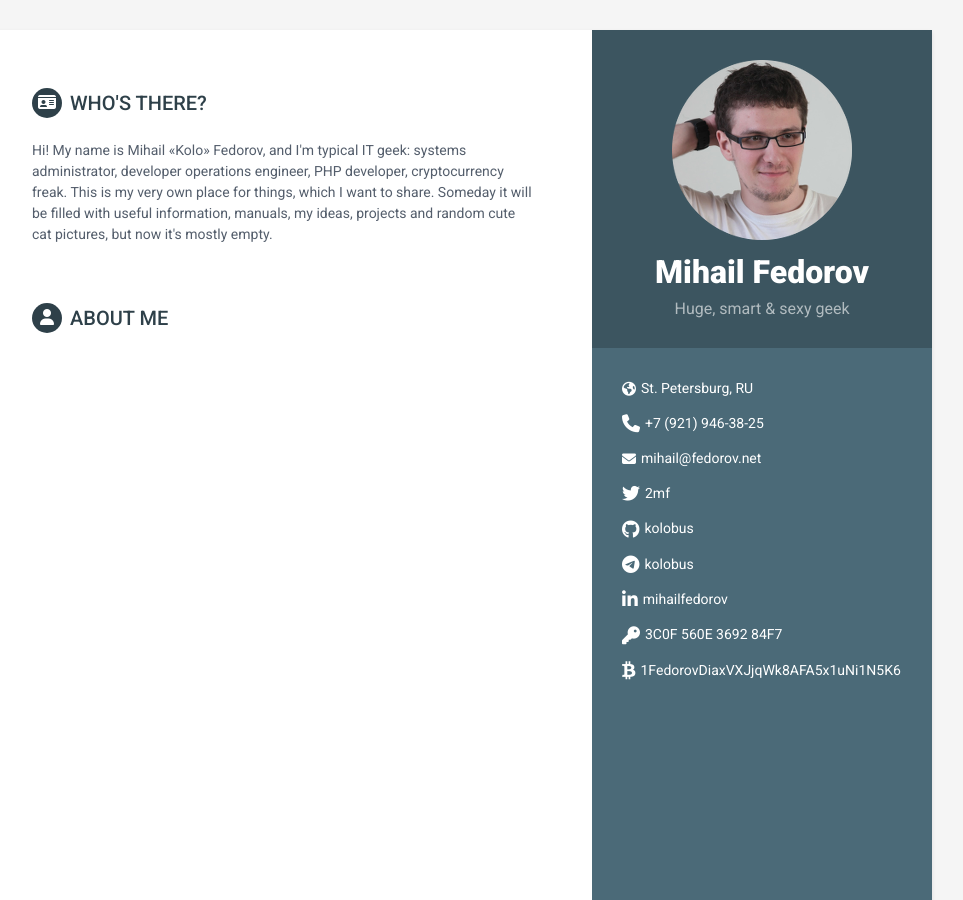
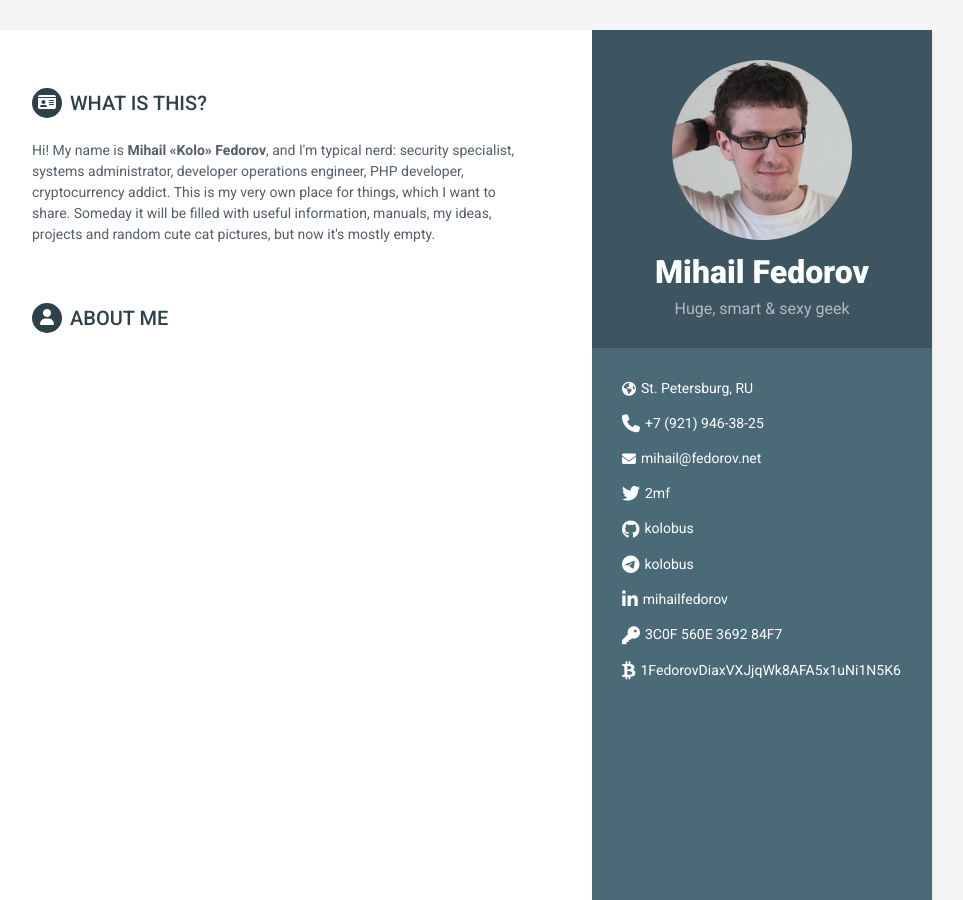
Before and after one commit to kolobus/fedorov.net, a Jekyll site: the page built from index.html, in a window 1280 px wide and 900 px high. Shown: the whole window, without its empty margins (188-1151 px from the left). Built offline with Jekyll 4.4.1, drawn with Linux system fonts in a browser that asks for light colours; nearby versions of some CDN libraries.

Commit message:
random stuff

```diff
--- a/index.html
+++ b/index.html
@@ -3,9 +3,9 @@ layout: default
 ---
 
 <section class="section summary-section">
-<h2 class="section-title"><i class="fa fa-id-card"></i>Who's there?</h2>
+<h2 class="section-title"><i class="fa fa-id-card"></i>What is this?</h2>
 <div class="summary">
-    <p>Hi! My name is Mihail &laquo;Kolo&raquo; Fedorov, and I'm typical IT geek: systems administrator, developer operations engineer, PHP developer, cryptocurrency freak. This is my very own place for things, which I want to share. Someday it will be filled with useful information, manuals, my ideas, projects and random cute cat pictures, but now it's mostly empty.</p>
+    <p>Hi! My name is <strong>Mihail &laquo;Kolo&raquo; Fedorov</strong>, and I'm typical nerd: security specialist, systems administrator, developer operations engineer, PHP developer, cryptocurrency addict. This is my very own place for things, which I want to share. Someday it will be filled with useful information, manuals, my ideas, projects and random cute cat pictures, but now it's mostly empty.</p>
 </div>
 </section>
 
```
